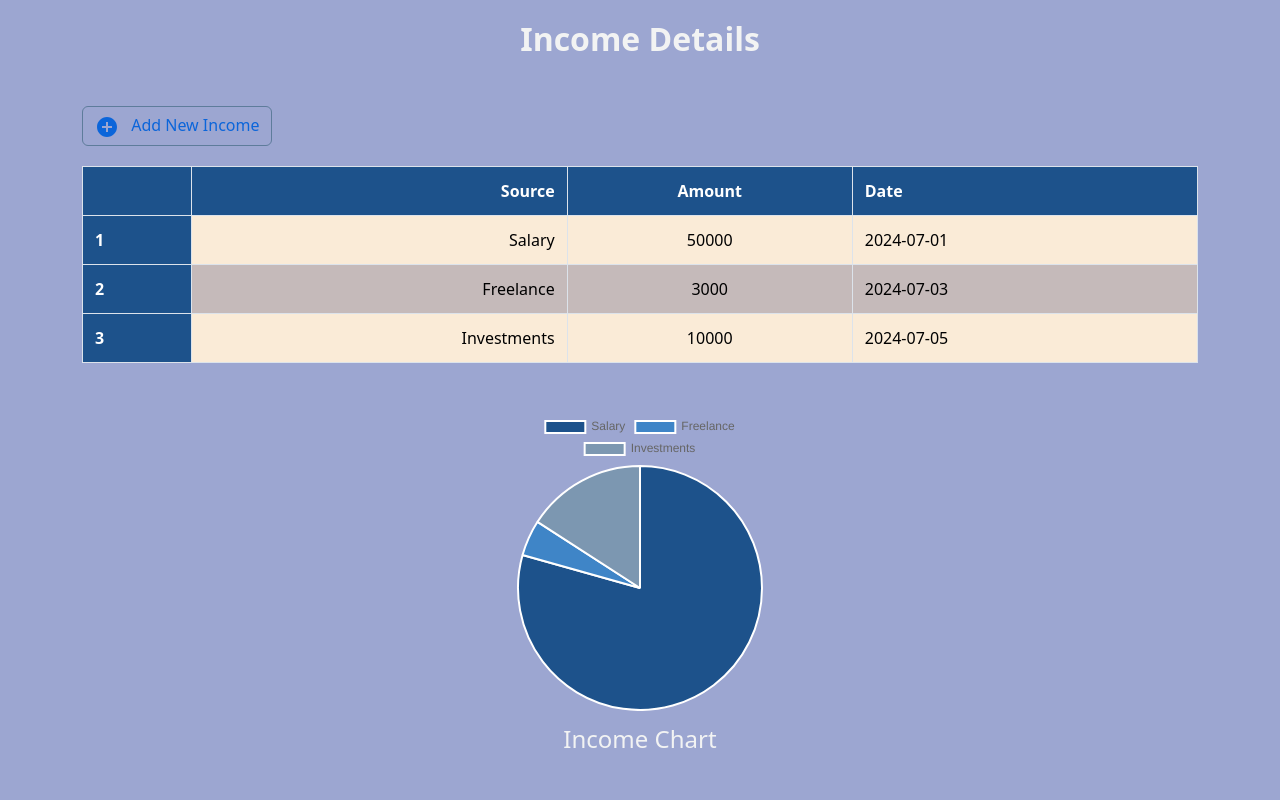
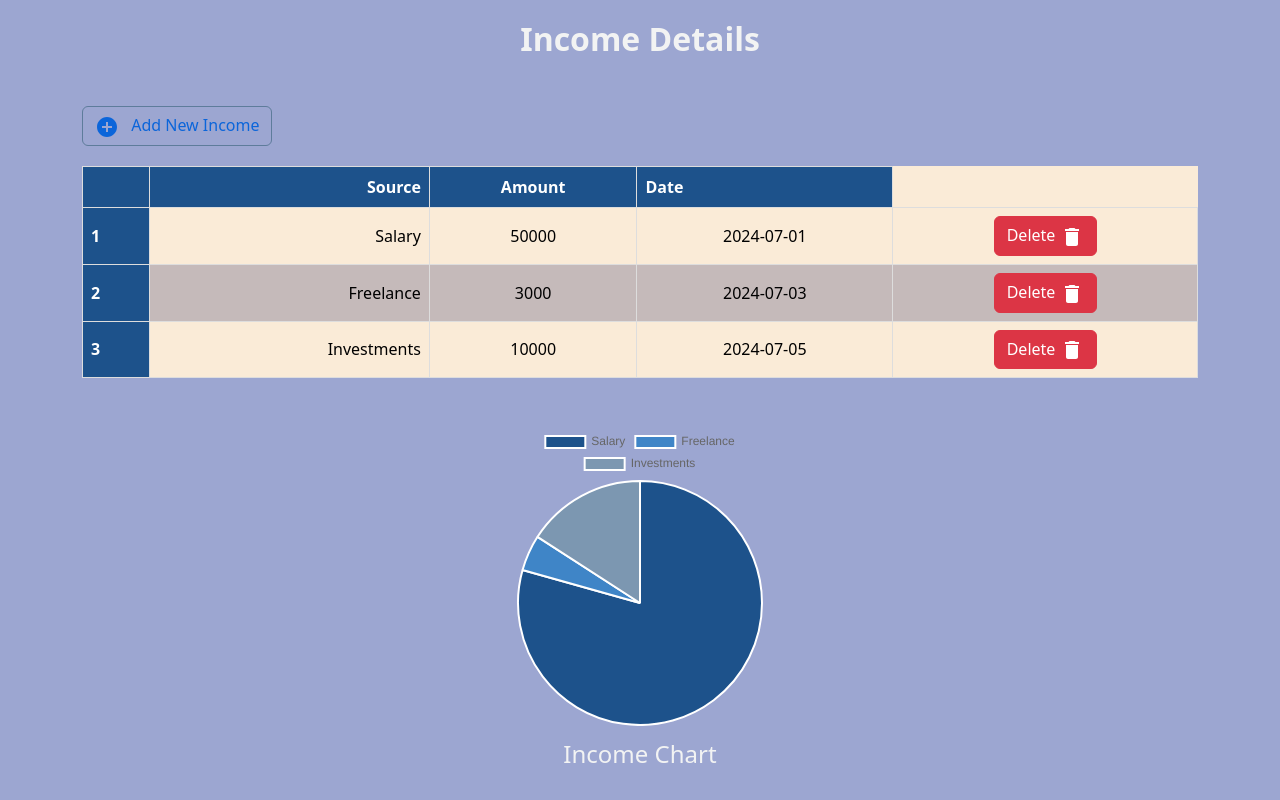
Before and after one commit to iqramahamed24/frontend, a React (Vite) app in the folder Finance App/: page /income in a window 1280 px wide. Built offline with nearby package versions, Linux system fonts and the light colour scheme; no server answers.

Commit message:
Delete button added ft-iqra

```diff
--- a/Finance App/src/App.jsx
+++ b/Finance App/src/App.jsx
@@ -7,6 +7,7 @@ import Budget from "./pages/dashboard/budget/Budget";
 import Expenses from "./pages/dashboard/expenses/Expenses";
 import LogOut from "./Components/LogOut";
 import SignUp from "./pages/auth/Signup";
+import Footer from "./pages/dashboard/Footer/Footer";
 import './index.css'
 
 
@@ -14,6 +15,8 @@ import './index.css'
 function App() {
 
   return (
+    <>
+
     <Router>
     <Routes>
       <Route path="/" element={<Home />} />
@@ -25,6 +28,7 @@ function App() {
       <Route path="/signup" element={<SignUp/>}/>
     </Routes>
   </Router>
+  </>
 
 
   )
--- a/Finance App/src/pages/dashboard/Footer/Footer.css
+++ b/Finance App/src/pages/dashboard/Footer/Footer.css
@@ -1,8 +1,10 @@
 .footer {
+
     background-color: #457b9d;
     color: #fff;
     text-align: center;
     height: 25vh;
+
     padding: 10px;
     position: fixed;
     left: 0;
--- a/Finance App/src/pages/dashboard/income/Income.css
+++ b/Finance App/src/pages/dashboard/income/Income.css
@@ -54,14 +54,18 @@ body{
     color: black;
 
 }
-.income-table th, .income-table td{
-    border: 1px solid #dce3eb;
-    padding: 12px;
-    text-align: left;
+.income-table th,
+.income-table td {
+  text-align: center;
+  padding: 8px;
+  border: 1px solid #ddd;
 }
+
+
 .income-table th{
     background-color: #1d528b;
     color: white;
+    text-align: left;
 }
 .income-table tr:nth-child(even){
     background-color: #c5baba;
--- a/Finance App/src/pages/dashboard/income/Income.jsx
+++ b/Finance App/src/pages/dashboard/income/Income.jsx
@@ -1,9 +1,10 @@
 import React, { useEffect, useState, useRef } from "react";
 import "./Income.css";
 import { Button, Form, Modal } from "react-bootstrap";
-import AddCircleIcon from '@mui/icons-material/AddCircle';
-import { Pie } from 'react-chartjs-2';
-import Chart from 'chart.js/auto';
+import AddCircleIcon from "@mui/icons-material/AddCircle";
+import DeleteIcon from '@mui/icons-material/Delete';
+import { Pie } from "react-chartjs-2";
+import Chart from "chart.js/auto";
 import { BASE_URL } from "../../../data/data";
 
 const Income = () => {
@@ -14,9 +15,12 @@ const Income = () => {
     date: "",
   });
 
-useEffect(()=> {
-  fetch (`${BASE_URL}/expenses`).then((res) => res.json ()).then((data) => console.log(data) ).catch((error) => console.log(error))
-}, [])
+  useEffect(() => {
+    fetch(`${BASE_URL}/expenses`)
+      .then((res) => res.json())
+      .then((data) => console.log(data))
+      .catch((error) => console.log(error));
+  }, []);
 
   const [incomeData, setIncomeData] = useState([
     { id: 1, source: "Salary", amount: 50000, date: "2024-07-01" },
@@ -26,7 +30,6 @@ useEffect(()=> {
 
   const chartRef = useRef(null);
   const [pieChartInstance, setPieChartInstance] = useState(null);
-
 
   const handleAddNewIncome = () => {
     setShowModal(true);
@@ -57,6 +60,10 @@ useEffect(()=> {
     setShowModal(false);
   };
 
+  const handleDelete =(id) => {
+    setIncomeData((prevIncomeData) => [...prevIncomeData.filter((income) => income.id !== id)])
+  };
+
   return (
     <div>
       <h2 className="mb-4">Income Details</h2>
@@ -80,6 +87,11 @@ useEffect(()=> {
                 <td>{income.source}</td>
                 <td>{income.amount}</td>
                 <td>{income.date}</td>
+                <td>
+                  <Button variant="danger" onClick={() => handleDelete(inccome.id)}>
+                   Delete <DeleteIcon/>
+                  </Button>
+                </td>
               </tr>
             ))}
           </tbody>
```
